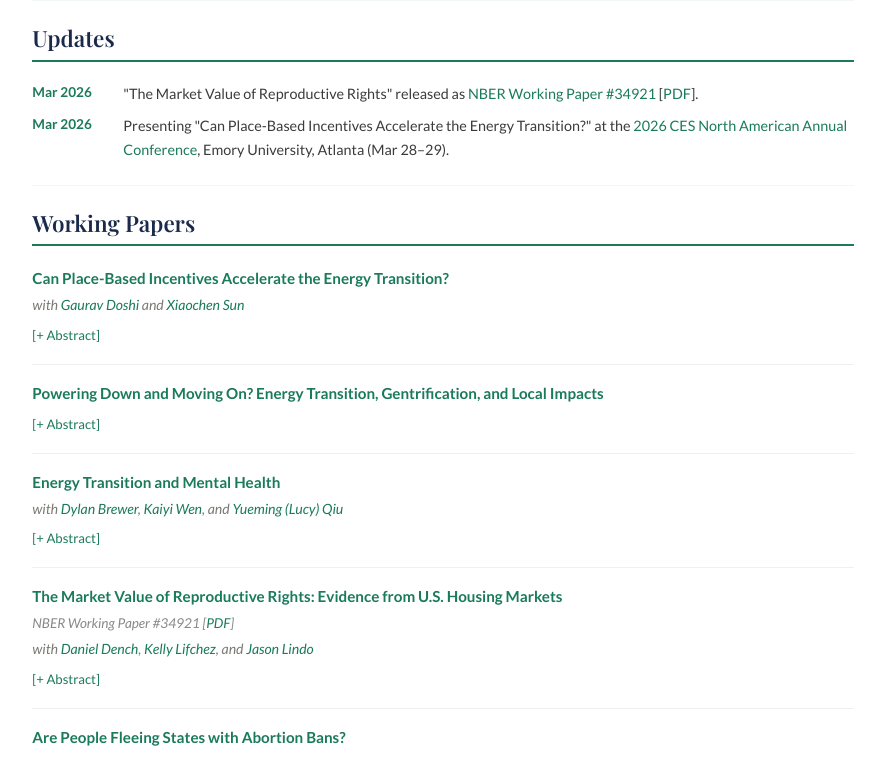
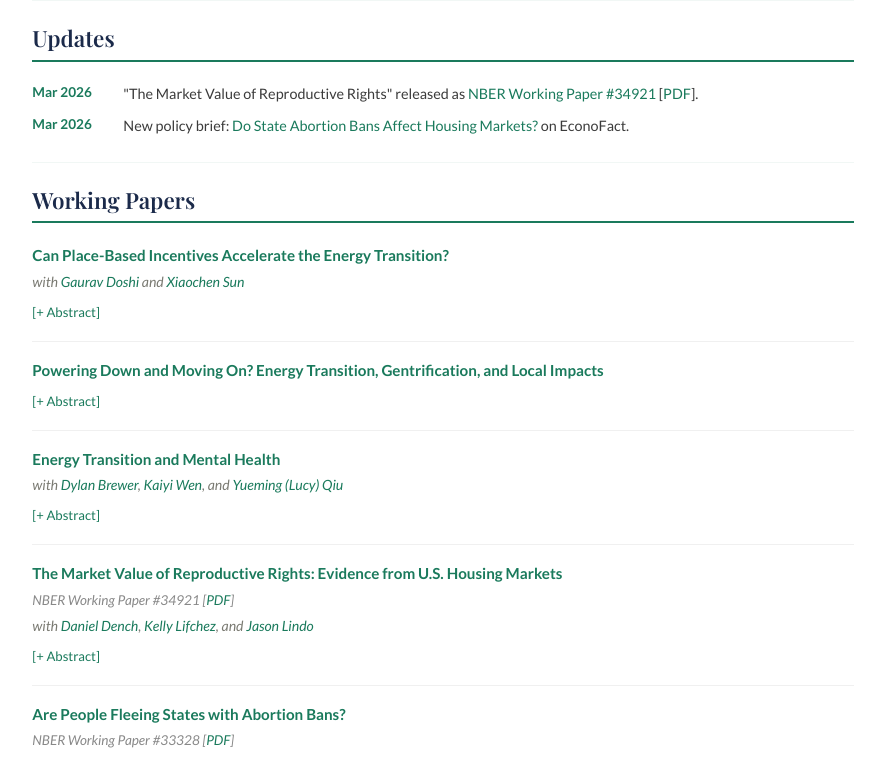
Before and after one commit to Jancyll/Jancyll.github.io, a Jekyll site: the page built from index.md, in a window 1280 px wide and 900 px high, scrolled down 374 px, cut to the strip 143-900 px from the top of the window. Shown: the whole strip, without its empty margins (197-1082 px from the left). Built offline with Jekyll 4.4.1, drawn with Linux system fonts in a browser that asks for light colours; some web fonts are replaced; some of the changed text lies outside the part shown.

Commit message:
Update website

```diff
--- a/_data/research.yml
+++ b/_data/research.yml
@@ -69,6 +69,8 @@ works_in_progress:
 policy_briefs:
   - name: 'Steel Sick: When Breathing Becomes a Battleground Report'
     url: 'https://blackappalachiancoalition.org/reports/2025-Steel-Sick-When-Breathing-Becomes-A-Battleground-Report.pdf'
+  - name: 'Do State Abortion Bans Affect Housing Markets?'
+    url: 'https://econofact.org/do-state-abortion-bans-affect-housing-markets'
   - name: 'Do State Abortion Bans Impact People''s Location Decisions?'
     url: 'https://econofact.org/do-state-abortion-bans-impact-peoples-location-decisions'
 
--- a/_layouts/home.html
+++ b/_layouts/home.html
@@ -35,7 +35,7 @@ layout: default
   </div>
   <div class="news-item">
     <span class="news-date">Mar 2026</span>
-    <span>Presenting "Can Place-Based Incentives Accelerate the Energy Transition?" at the <a href="https://www.china-ces.org/Conferences/ConferenceDefault.aspx?ID=3060">2026 CES North American Annual Conference</a>, Emory University, Atlanta (Mar 28–29).</span>
+    <span>New policy brief: <a href="https://econofact.org/do-state-abortion-bans-affect-housing-markets">Do State Abortion Bans Affect Housing Markets?</a> on EconoFact.</span>
   </div>
 </section>
 
```
